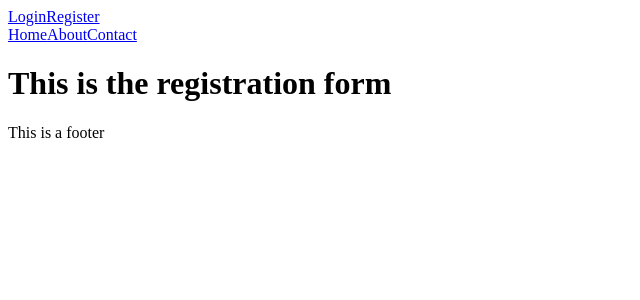
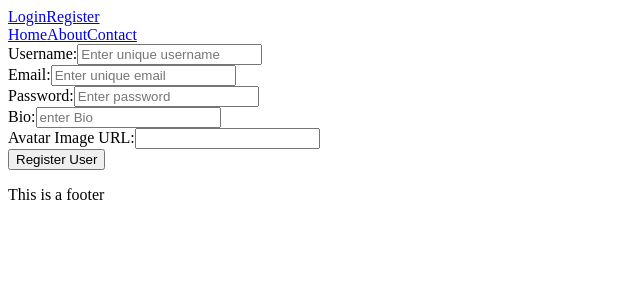
Before and after one commit to Ms-KL/crowdfunding, a React (Vite) app: page /register in a window 1280 px wide. Shown: the top 300 px of the page, without its empty margins (0-640 px from the left). Built offline with nearby package versions, Linux system fonts and the light colour scheme.

Commit message:
Registration form made functional

```diff
--- a/src/components/RegistrationForm/RegistrationForm.jsx
+++ b/src/components/RegistrationForm/RegistrationForm.jsx
@@ -1,11 +1,103 @@
 import { useState } from "react";
+import { useNavigate, useParams } from "react-router-dom";
 
+function RegistrationForm() {
+    const [users, setUsers] = useState({
+        "username": "",
+        "email": "",
+        "password": "",
+        "bio": "",
+        "avatar": "",
+    });
 
-function RegistrationForm () {
+    const navigate = useNavigate();
+    const { id } = useParams();
+
+    const handleChange = (event) => {
+        const { id, value } = event.target;
+        setUsers((prevUsers) => ({
+        ...prevUsers,
+        [id]: value,
+        }));
+    };
+
+    const handleSubmit = async (event) => {
+        event.preventDefault();
+
+        const authToken = window.localStorage.getItem("token")
+
+        if (!authToken) {
+            try {
+                const response = await fetch(
+                    `${import.meta.env.VITE_API_URL}users/`,
+                    {
+                    method: "post",
+                    headers: {
+                    "Content-Type": "application/json",
+                },
+                body: JSON.stringify(users),
+                }
+            );
+            navigate(`/login`);
+        } catch (err) {
+            console.error(err);
+        }
+    } else {
+    // redirect to login page
+    navigate(`/`);
+    }
+    };
+
     return (
-        <>
-            <h1>This is the registration form</h1>
-        </>
+        <div>
+        <form onSubmit={handleSubmit}>
+            <div>
+            <label htmlFor="username">Username:</label>
+            <input
+                type="text"
+                id="username"
+                placeholder="Enter unique username"
+                onChange={handleChange}
+            />
+            </div>
+            <div>
+            <label htmlFor="email">Email:</label>
+            <input
+                type="email"
+                id="email"
+                placeholder="Enter unique email"
+                onChange={handleChange}
+            />
+            </div>
+            <div>
+            <label htmlFor="password">Password:</label>
+            <input
+                type="text"
+                id="password"
+                placeholder="Enter password"
+                onChange={handleChange}
+            />
+            </div>
+            <div>
+            <label htmlFor="bio">Bio:</label>
+            <input
+                type="text"
+                id="bio"
+                placeholder="enter Bio"
+                onChange={handleChange}
+            />
+            </div>
+            <div>
+            <label htmlFor="avatar">Avatar Image URL:</label>
+            <input
+                type="text"
+                id="avatar"
+                onChange={handleChange}
+            />
+            </div>
+            <button type="submit">Register User</button>
+        </form>
+        </div>
     );
 }
 
```
